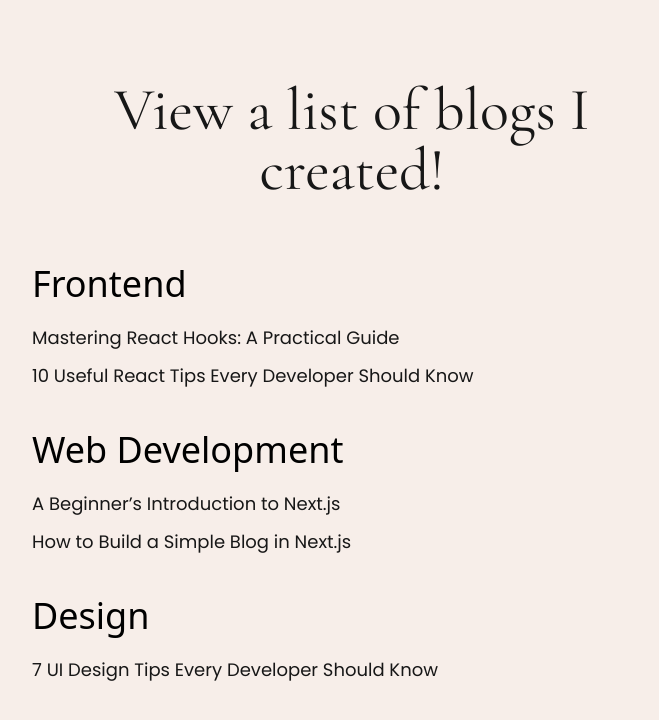
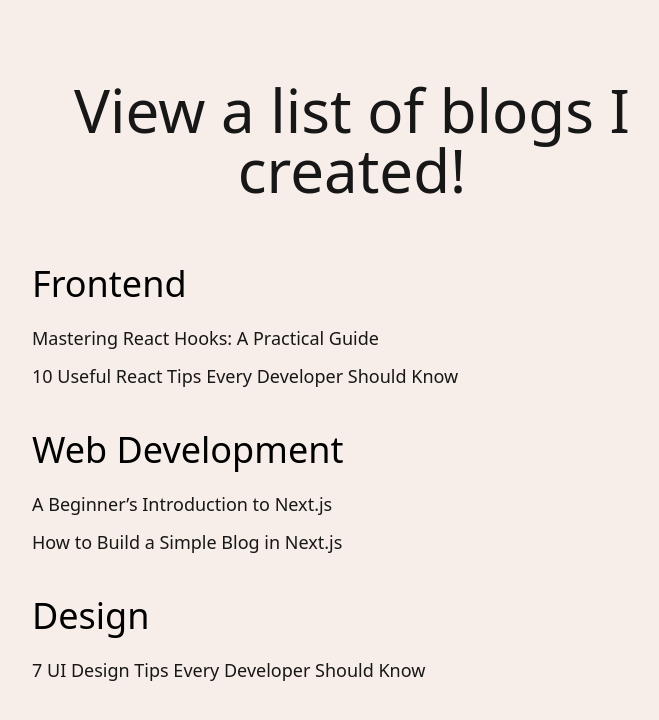
Before and after one commit to keliaa1/SimbiSpace, a Next.js app: page /blogs in a window 1280 px wide. Shown: the top 720 px of the page, without its empty margins (288-947 px from the left). Built offline with nearby package versions, Linux system fonts and the light colour scheme.

Commit message:
Refactor: Update font variable names and improve article styling in globals.css

```diff
--- a/app/globals.css
+++ b/app/globals.css
@@ -1,8 +1,39 @@
+@import url('https://fonts.googleapis.com/css2?family=Poppins:wght@400;500;600;700&family=Cormorant+Garamond:wght@400;500;600&display=swap');
 @import "tailwindcss";
+
 @theme {
-  --font-poppins: "Poppins", sans-serif;
-  --font-cormorant-garamond: "Cormorant Garamond", serif;
+  --font-family-poppins: "Poppins", sans-serif;
+  --font-family-cormorant-garamond: "Cormorant Garamond", serif;
 }
-.article{
-    @apply text-lg flex flex-col tracking-wide mb-20 font-poppins
+
+.article {
+  @apply text-lg flex flex-col tracking-wide mb-20;
+  font-family: var(--font-family-poppins);
 }
+
+.article > h1 {
+  @apply text-4xl text-center tracking-wide;
+  font-family: var(--font-family-cormorant-garamond);
+}
+
+.article > h2 {
+  @apply text-3xl;
+  font-family: var(--font-family-cormorant-garamond);
+}
+
+
+.article > ol {
+  @apply list-decimal flex flex-col mx-10 gap-2;
+}
+
+.article > ul {
+  @apply list-disc flex flex-col mx-10 gap-2;
+}
+
+.article > pre {
+  @apply bg-slate-800 text-neutral-100 p-5 overflow-scroll rounded-lg;
+}
+
+.article > blockquote {
+  @apply pl-5 italic border-l-2 border-neutral-600;
+}
```
